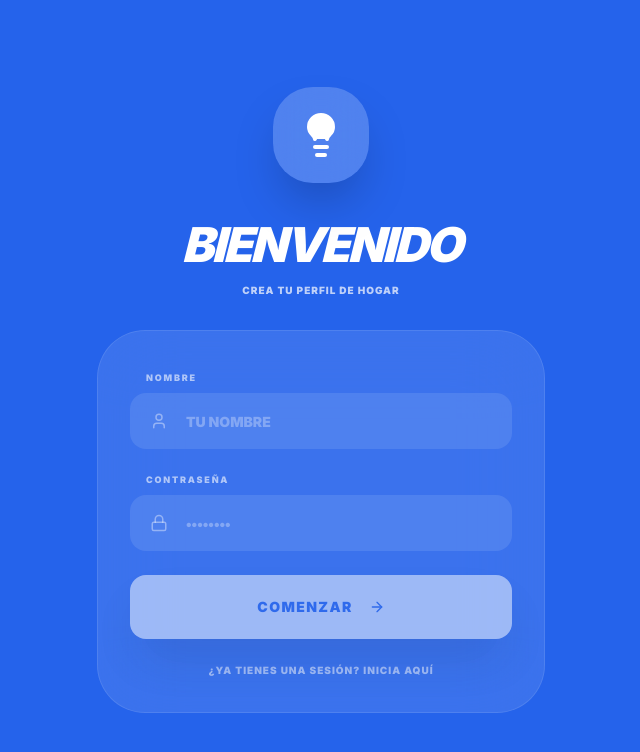
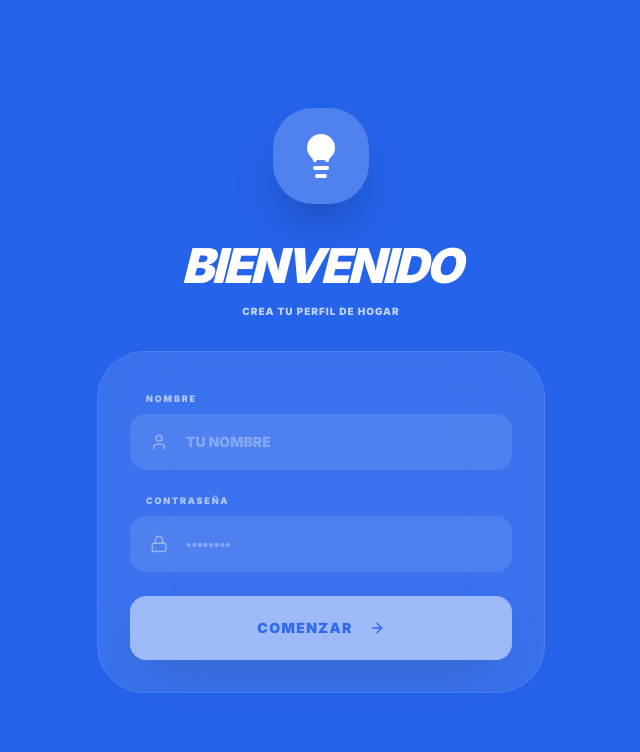
Before and after one commit to luiscer1/ControlLuz, a Next.js app: page / in a window 1280 px wide. Shown: the top 752 px of the page, without its empty margins (319-959 px from the left). Built offline with nearby package versions, Linux system fonts and the light colour scheme.

Commit message:
oye por que en android cuando abro en el navegador no aparece la opcion

```diff
--- a/src/app/page.tsx
+++ b/src/app/page.tsx
@@ -8,7 +8,10 @@ import {
   getHomeOwnerName,
   saveHomeOwnerName,
   getHomeOwnerPassword,
-  saveHomeOwnerPassword
+  saveHomeOwnerPassword,
+  isSessionActive,
+  setSessionActive,
+  clearSession
 } from '@/lib/devices-store';
 import { DeviceCard } from '@/components/DeviceCard';
 import { DeviceForm } from '@/components/DeviceForm';
@@ -51,8 +54,8 @@ export default function Home() {
   const [isEditOpen, setIsEditOpen] = useState(false);
   const [isOwnerOpen, setIsOwnerOpen] = useState(false);
 
-  const [onboardingMode, setOnboardingMode] = useState<'signup' | 'login'>('signup');
   const [isAuthenticated, setIsAuthenticated] = useState(false);
+  const [hasAccount, setHasAccount] = useState(false);
 
   const [deviceToEdit, setDeviceToEdit] = useState<Device | null>(null);
   const [homeOwner, setHomeOwner] = useState('');
@@ -79,12 +82,13 @@ export default function Home() {
       e.preventDefault();
       setDeferredPrompt(e);
       setIsInstallable(true);
+      console.log('App is installable');
     };
 
     window.addEventListener('beforeinstallprompt', handler);
 
     // Detectar si ya está instalada (standalone)
-    if (window.matchMedia('(display-mode: standalone)').matches) {
+    if (window.matchMedia('(display-mode: standalone)').matches || (window.navigator as any).standalone) {
       setIsInstallable(false);
     }
 
@@ -109,15 +113,20 @@ export default function Home() {
     }
   };
 
-  // Carga inicial de datos
+  // Carga inicial de datos y persistencia de sesión
   useEffect(() => {
-    const owner = getHomeOwnerName();
-    const stored = getStoredDevices();
-    setDevices(stored);
+    const ownerName = getHomeOwnerName();
+    const storedDevices = getStoredDevices();
+    setDevices(storedDevices);
 
-    if (owner) {
-      setHomeOwner(owner);
-      setOnboardingMode('login');
+    if (ownerName) {
+      setHasAccount(true);
+      setHomeOwner(ownerName);
+    }
+
+    // Verificar si hay una sesión activa previa
+    if (isSessionActive()) {
+      setIsAuthenticated(true);
     }
 
     setIsInitialized(true);
@@ -179,36 +188,40 @@ export default function Home() {
     }, 150);
   }, [deviceToEdit, toast]);
 
-  const handleSignUp = useCallback(() => {
+  const handleAccess = useCallback(() => {
+    const savedName = getHomeOwnerName();
+    const savedPass = getHomeOwnerPassword();
+
+    if (!hasAccount) {
+      // Registro
       if (!nameInput.trim() || !passInput.trim()) return;
       saveHomeOwnerName(nameInput);
       saveHomeOwnerPassword(passInput);
       setHomeOwner(nameInput);
       setIsAuthenticated(true);
+      setSessionActive(true);
+      setHasAccount(true);
       vibrate([20, 100]);
       toast({ title: "PERFIL CREADO", description: `BIENVENIDO, ${nameInput.toUpperCase()}` });
-  }, [nameInput, passInput, toast]);
-
-  const handleLogin = useCallback(() => {
-    const savedName = getHomeOwnerName();
-    const savedPass = getHomeOwnerPassword();
-
+    } else {
+      // Login
       if (nameInput.trim().toUpperCase() === savedName.toUpperCase() && passInput === savedPass) {
         setIsAuthenticated(true);
-      setHomeOwner(savedName);
+        setSessionActive(true);
         vibrate([20, 100]);
         toast({ title: "ACCESO CONCEDIDO", description: `HOLA DE NUEVO, ${savedName.toUpperCase()}` });
       } else {
         vibrate([50, 50, 50]);
         toast({ variant: "destructive", title: "ERROR DE ACCESO", description: "NOMBRE O CONTRASEÑA INCORRECTOS" });
       }
-  }, [nameInput, passInput, toast]);
+    }
+  }, [nameInput, passInput, hasAccount, toast]);
 
   const handleLogout = () => {
     setIsAuthenticated(false);
+    clearSession();
     setNameInput('');
     setPassInput('');
-    setOnboardingMode('login');
     vibrate(50);
   };
 
@@ -259,10 +272,10 @@ export default function Home() {
 
           <div className="space-y-2">
             <h1 className="text-5xl font-black tracking-tighter uppercase italic leading-tight">
-              {onboardingMode === 'signup' ? 'BIENVENIDO' : 'INICIAR SESIÓN'}
+              {!hasAccount ? 'BIENVENIDO' : 'INICIAR SESIÓN'}
             </h1>
             <p className="text-white/70 font-black uppercase tracking-widest text-[10px]">
-              {onboardingMode === 'signup' ? 'CREA TU PERFIL DE HOGAR' : `HOGAR DE ${homeOwner.toUpperCase()}`}
+              {!hasAccount ? 'CREA TU PERFIL DE HOGAR' : `HOGAR DE ${homeOwner.toUpperCase()}`}
             </p>
           </div>
 
@@ -297,26 +310,12 @@ export default function Home() {
             </div>
 
             <Button
-              onClick={onboardingMode === 'signup' ? handleSignUp : handleLogin}
+              onClick={handleAccess}
               disabled={!nameInput.trim() || !passInput.trim()}
               className="w-full h-16 rounded-2xl bg-white text-primary hover:bg-white/90 font-black uppercase text-sm tracking-widest shadow-2xl action-button"
             >
-              {onboardingMode === 'signup' ? 'COMENZAR' : 'ENTRAR'} <ArrowRight size={20} className="ml-2" />
+              {!hasAccount ? 'COMENZAR' : 'ENTRAR'} <ArrowRight size={20} className="ml-2" />
             </Button>
-
-            <button
-              onClick={() => {
-                vibrate(10);
-                setOnboardingMode(prev => prev === 'signup' ? 'login' : 'signup');
-                setNameInput('');
-                setPassInput('');
-              }}
-              className="text-[10px] font-black uppercase tracking-widest text-white/50 hover:text-white transition-colors"
-            >
-              {onboardingMode === 'signup'
-                ? '¿YA TIENES UNA SESIÓN? INICIA AQUÍ'
-                : '¿NO TIENES CUENTA? REGÍSTRATE AQUÍ'}
-            </button>
           </div>
 
           {isInstallable && (
--- a/src/lib/devices-store.ts
+++ b/src/lib/devices-store.ts
@@ -11,6 +11,7 @@ export interface Device {
 const STORAGE_KEY = 'luz-control-devices-v2-independent';
 const OWNER_KEY = 'luz-control-owner-name';
 const PASSWORD_KEY = 'luz-control-owner-password';
+const SESSION_KEY = 'luz-control-session-active';
 
 export const getStoredDevices = (): Device[] => {
   if (typeof window === 'undefined') return [];
@@ -48,8 +49,21 @@ export const saveHomeOwnerPassword = (password: string) => {
   localStorage.setItem(PASSWORD_KEY, password);
 };
 
+export const setSessionActive = (active: boolean) => {
+  if (typeof window === 'undefined') return;
+  if (active) {
+    localStorage.setItem(SESSION_KEY, 'true');
+  } else {
+    localStorage.removeItem(SESSION_KEY);
+  }
+};
+
+export const isSessionActive = (): boolean => {
+  if (typeof window === 'undefined') return false;
+  return localStorage.getItem(SESSION_KEY) === 'true';
+};
+
 export const clearSession = () => {
   if (typeof window === 'undefined') return;
-  // No eliminamos los dispositivos, solo la sesión activa "lógica" si fuera necesario
-  // Para este prototipo, el login se maneja en el estado de la página
+  localStorage.removeItem(SESSION_KEY);
 };
```
Lines whose indentation alone changed are shown as unchanged.
